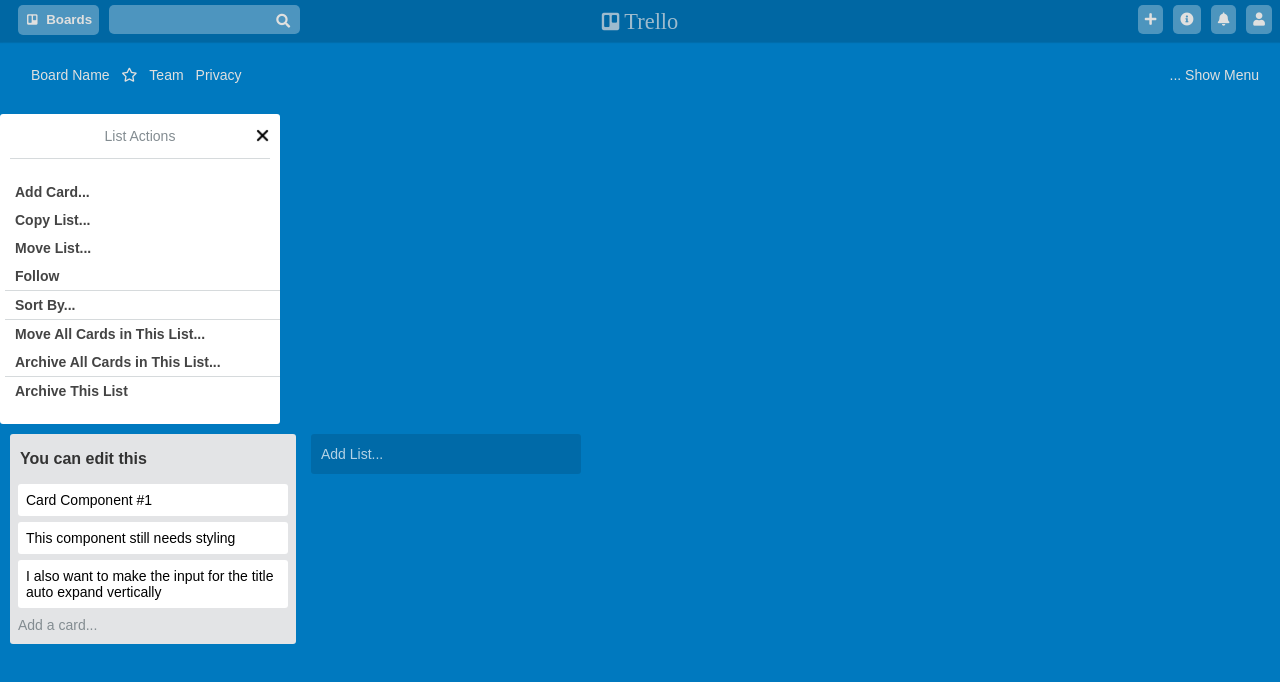
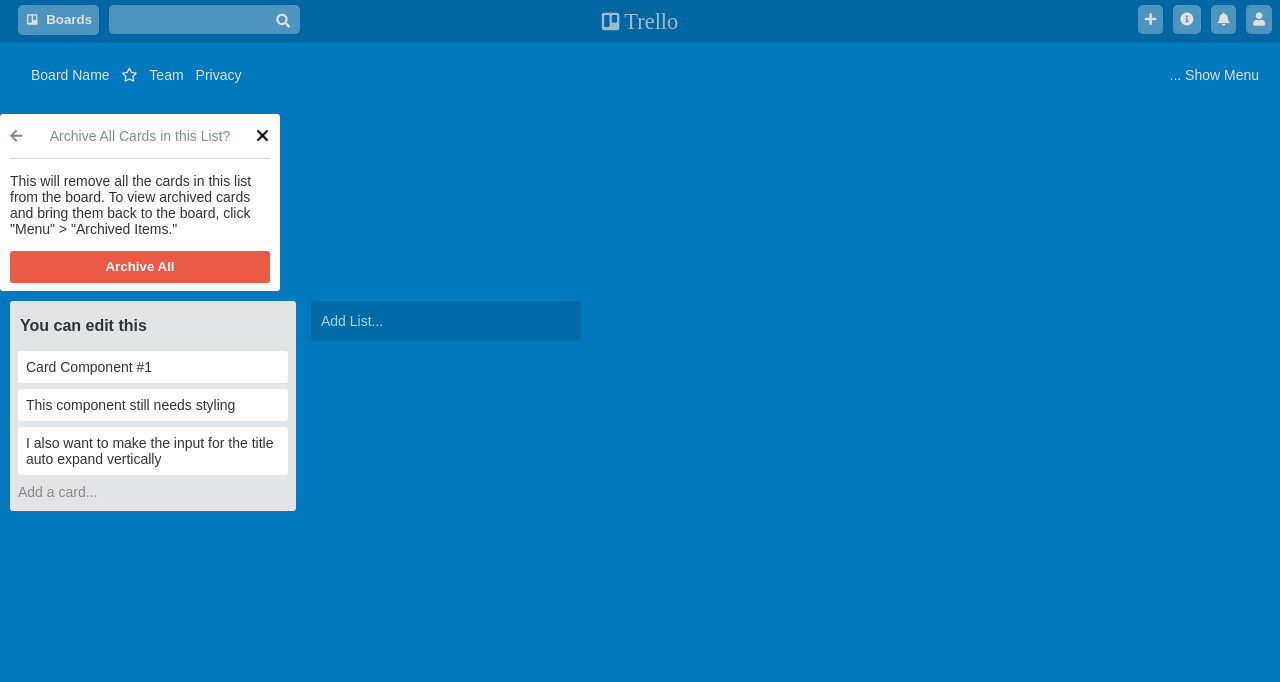
Before and after one commit to chingu-voyage4/Geckos-Team-13, a React (Create React App) app: page / in a window 1280 px wide. Both pictures are taken after a click on the link "Archive All Cards in This List...". Shown: the top 682 px of the page. Built offline with nearby package versions, Linux system fonts and the light colour scheme.

Commit message:
Added Archive All Cards submenu, made reusable Danger Button clutton class

```diff
--- a/src/components/ListMenu.js
+++ b/src/components/ListMenu.js
@@ -7,6 +7,7 @@ class ListMenu extends React.Component {
         super(props);
         this.toggleFollow = this.toggleFollow.bind(this);
         this.toggleSort = this.toggleSort.bind(this);
+        this.toggleArchiveAll = this.toggleArchiveAll.bind(this);
         this.state = {follow: false};
         this.state = {menu: "main"};
     }
@@ -29,6 +30,15 @@ class ListMenu extends React.Component {
         }
     }
 
+    toggleArchiveAll(e) {
+        e.preventDefault();
+        if (this.state.menu === "main") {
+            this.setState({menu: "archiveAllMenu"});
+        } else {
+            this.setState({menu: "main"});
+        }
+    }
+
     render() {
         if (this.state.menu === "main") {
         return (
@@ -45,14 +55,14 @@ class ListMenu extends React.Component {
                     <a href="#"><li className="sort" onClick={this.toggleSort}>Sort By...</li></a>
                     <a href="#"> <li>Move All Cards in This List...</li></a>
                     <a href="#">
-                        <li className="archive-cards">Archive All Cards in This List...</li></a>
+                        <li className="archive-cards" onClick={this.toggleArchiveAll}>Archive All Cards in This List...</li></a>
                     <a href="#"><li>Archive This List</li></a>
                 </ul>
 
                 </div>
             </div>
         );
-    } else {
+    } else if (this.state.menu === "sortMenu") {
         return (
             <div className="list-menu">
                 <div className="list-menu-title"><span className="back" onClick={this.toggleSort}><i className="fas fa-arrow-left"></i></span><p>Sort List</p>
@@ -63,6 +73,20 @@ class ListMenu extends React.Component {
             <a href="#"><li>Date Created (Oldest First)</li></a>
             </ul></div>
             </div>
+        );
+    } else if (this.state.menu === "archiveAllMenu") {
+        return (
+            <div className="list-menu">
+                <div className="list-menu-title"><span className="back" onClick={this.toggleArchiveAll}>
+                <i className="fas fa-arrow-left"></i></span><p>Archive All Cards in this List?</p>
+                    <span className="close"><img src="../close-round.png" alt="close" /></span></div>
+                <div className="list-menu-text">
+                <p>This will remove all the cards in this list from the board.
+                To view archived cards and bring them back to the board, click "Menu" >
+                "Archived Items."</p>
+                <button className="archive-all danger-button">Archive All</button>
+                </div>
+                </div>
         );
     }
     }
--- a/src/styles/listmenu.css
+++ b/src/styles/listmenu.css
@@ -46,6 +46,10 @@
 
 }
 
+.list-menu-text {
+  padding: 0 10px;
+}
+
 .list-menu li:hover {
   background-color: #298fca;
   color: #fff;
--- a/src/styles/style.css
+++ b/src/styles/style.css
@@ -21,6 +21,7 @@ background-color: #0079BF;
     font-family: sans-serif;
     font-size: 14px;
     width: 100vw;
+    color: #333;
 }
 
 #root {
@@ -29,6 +30,23 @@ background-color: #0079BF;
     padding: 0;
 }
 
+.danger-button {
+    background-color: #eb5a46;
+    color: #fff;
+    font-weight: 700;
+    border-radius: 3px;
+    border-style: none;
+    padding: 5px 16px;
+    display: block;
+    width: 260px;
+    margin: 8px 0;
+    line-height: 22px;
+    cursor: pointer;
+}
+
+.danger-button:hover {
+    background-color: #b04632;
+}
 
 /* Board Component Styles */
 
```
